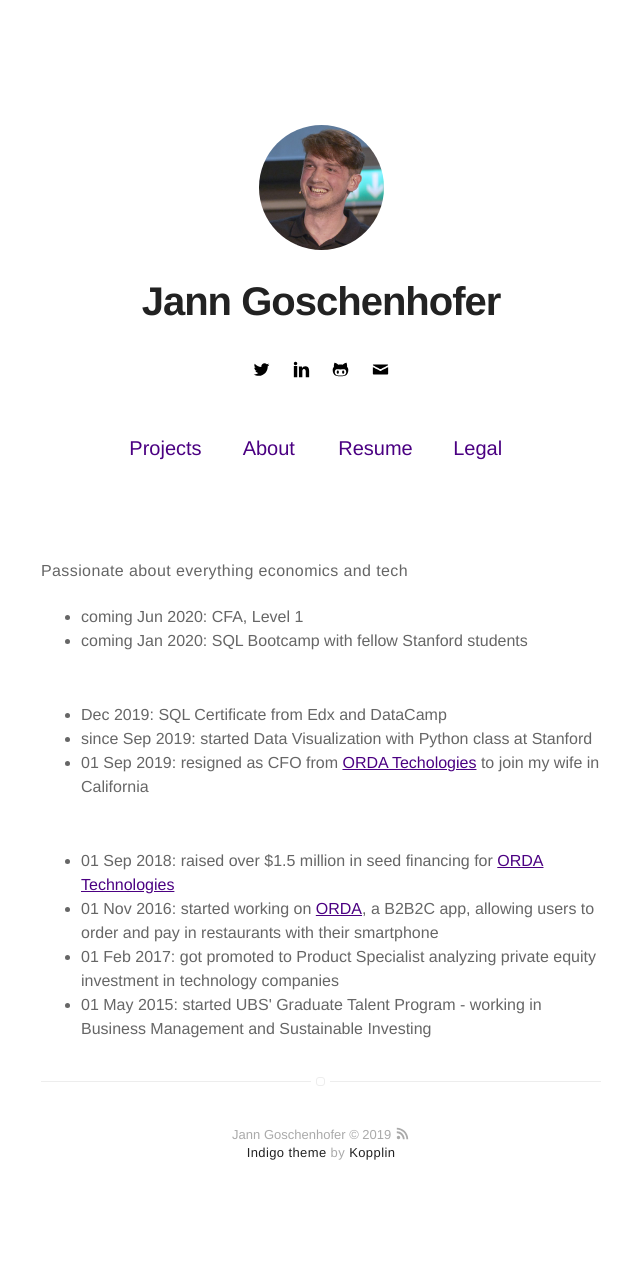
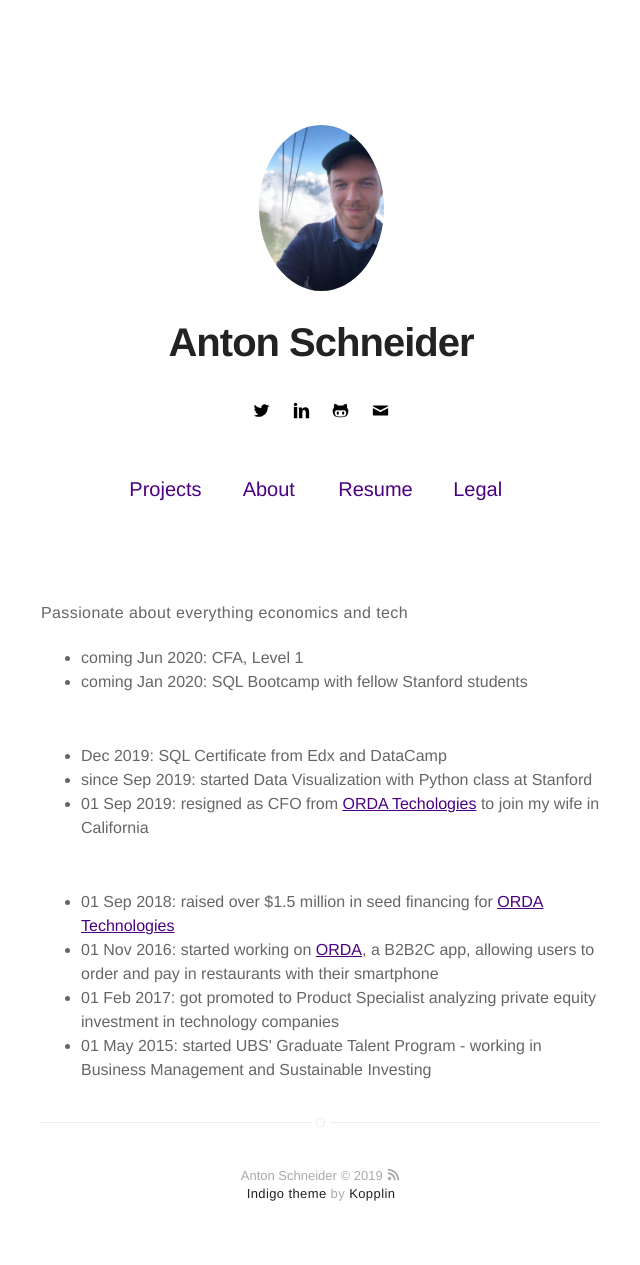
Before and after one commit to antonschneider90/antonschneider90.github.io, a Jekyll site: the page built from index.html, in a window 1280 px wide. Shown: the whole page, without its empty margins (319-959 px from the left). Built offline with Jekyll 4.4.1, drawn with Linux system fonts in a browser that asks for light colours; before the commit the page ends 1224 px from its top, so only the background shows below that.

Commit message:
Update _config.yml

```diff
--- a/_config.yml
+++ b/_config.yml
@@ -1,17 +1,17 @@
 # main text of home
-name: Jann Goschenhofer
-#bio: Economist turned Statistician turned Machine Learning Engineer
+name: Anton Schneider
+#bio: Investment Analyst, Tech Manager and Economist
 
 # SEO
-keywords: Data Science, Munich, Statistics, Machine Learning, Freelance, LMU, Deep Learning, Data Scientist
+keywords: Investment Analysis, CFO, Business Management, Economics, Technology, Palo Alto, Silicon Valley, Germany, Data Science and Visualization
 
 # twitter summary info
-description: intro jann goschenhofer
+description: intro anton schneider
 
 # if it's an external image, update below for true
 # better with square images
 external-image: false
-picture: assets/images/janngoschenhofer.jpg
+picture: assets/images/antonschneider.jpg
 
 # If you want to include your resume, set to true
 # and specify source (external or local).
@@ -19,7 +19,7 @@ resume: true
 resume-external: true
 resume-url: https://google.com/?q=my+resume
 
-url: http://goschjann.github.io
+url: http://antonschneider90.github.io
 # your url: http://USERNAME.github.io
 
 permalink: /:title/
@@ -38,14 +38,14 @@ disqus:
 
 # if you don't have any of social below, comment the line
 #facebook: myfacebook
-twitter: Goschjann
+twitter: _antonschneider
 # google: mygoogle
 # instagram: myinstagram
 # pinterest: mypinterest
-linkedin: jann-goschenhofer-44901b100
+linkedin: antonschneider1
 # youtube: myyoutube
 # spotify: myspotify
-github: Goschjann
+github: antonschneider90
 # gitlab: mygitlab
 # lastfm: mylastfm
 # stackoverflow: 7044681/mystackoverflow
@@ -54,14 +54,14 @@ github: Goschjann
 #medium: medium
 # vimeo: myvimeo
 # lanyrd: mylanyrd
-email: contact@janngoschenhofer.com
+email: antonschneider90@gmail.com
 
 authors:
-    janngoschenhofer:
-        name: Jann Goschenhofer
-        bio: Economist turned Statistican turned Machine Learning Researcher
+    antonschneider:
+        name: Anton Schneider
+        bio: Investment Analyst, Tech Manager and Economist
         external-image: false
-        picture: assets/images/janngoschenhofer.jpg
+        picture: assets/images/antonschneider.jpg
         #twitter: johndoe
 
 # do you want a larger site? change the option below
```
